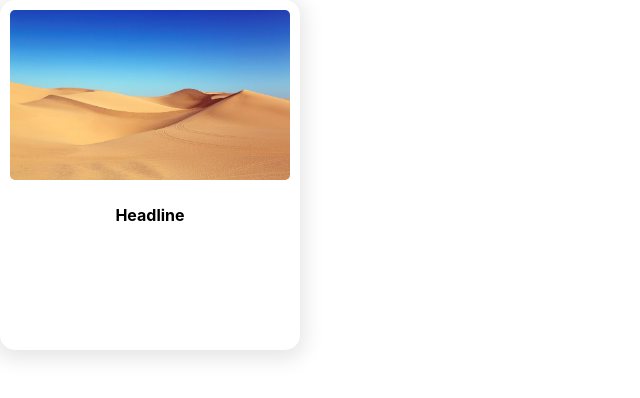
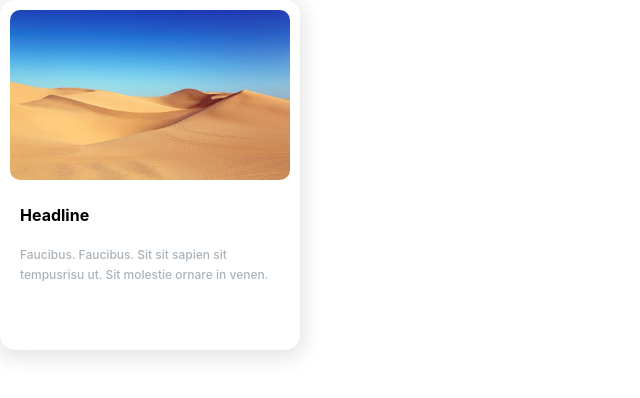
Before and after one commit to pobaranchuk/dz_figma_card, a React (Create React App) app: page / in a window 1280 px wide. Shown: the top 398 px of the page, without its empty margins (0-640 px from the left). Built offline with nearby package versions, Linux system fonts and the light colour scheme.

Commit message:
New commit

```diff
--- a/src/App.tsx
+++ b/src/App.tsx
@@ -2,8 +2,9 @@ import React from 'react';
 import './App.css';
 import {MainCardStyled} from "./components/MainCard.styled";
 import {MainPictureStyled} from "./components/MainPicture.styled";
-import mainImg from "./assets/image/my_picture.jpg"
+import mainImg from "./assets/images/my_picture.jpg"
 import {HeaderStyled} from "./components/Header.styled";
+import {ParagraphStyled} from "./components/Paragraph.styled";
 
 function App() {
     return (
@@ -11,6 +12,8 @@ function App() {
             <MainCardStyled>
                 <MainPictureStyled src={mainImg}/>
                 <HeaderStyled>Headline</HeaderStyled>
+                <ParagraphStyled>Faucibus. Faucibus. Sit sit sapien sit tempusrisu ut. Sit molestie ornare in venen.</ParagraphStyled>
+
             </MainCardStyled>
 
         </div>
--- a/src/components/Header.styled.tsx
+++ b/src/components/Header.styled.tsx
@@ -7,5 +7,6 @@ export const HeaderStyled = styled.h1`
   font-style: normal;
   font-weight: 700;
   line-height: normal;
-
+  margin-left: 20px;
+  text-align: left;
 `
--- a/src/components/MainPicture.styled.tsx
+++ b/src/components/MainPicture.styled.tsx
@@ -1,8 +1,8 @@
 import styled from "styled-components";
 
 export const MainPictureStyled = styled.img`
-  border-radius: 15px;
-  padding: 10px;
+  border-radius: 10px;
+  margin: 10px;
   width: 280px;
   height: 170px;
   flex-shrink: 0;
--- /dev/null
+++ b/src/components/Paragraph.styled.tsx
@@ -0,0 +1,13 @@
+import styled from "styled-components";
+
+export const ParagraphStyled = styled.p`
+  width: 260px;
+  color: #ABB3BA;
+  font-family: Inter;
+  font-size: 12px;
+  font-style: normal;
+  font-weight: 500;
+  line-height: 20px; /* 166.667% */
+  text-align: left;
+  margin: 20px;
+`
```
Also changed, not shown: src/assets/images/my_picture.jpg (renamed from src/assets/image/my_picture.jpg).
